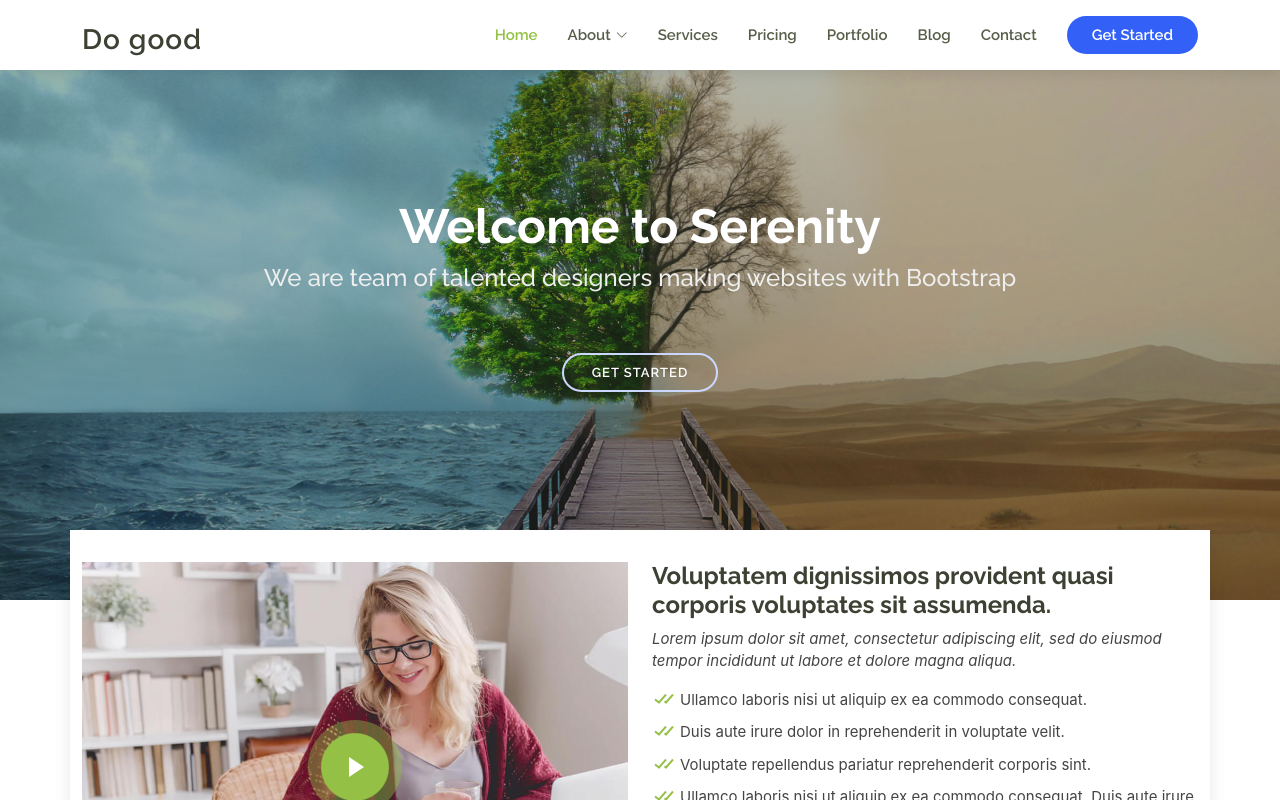
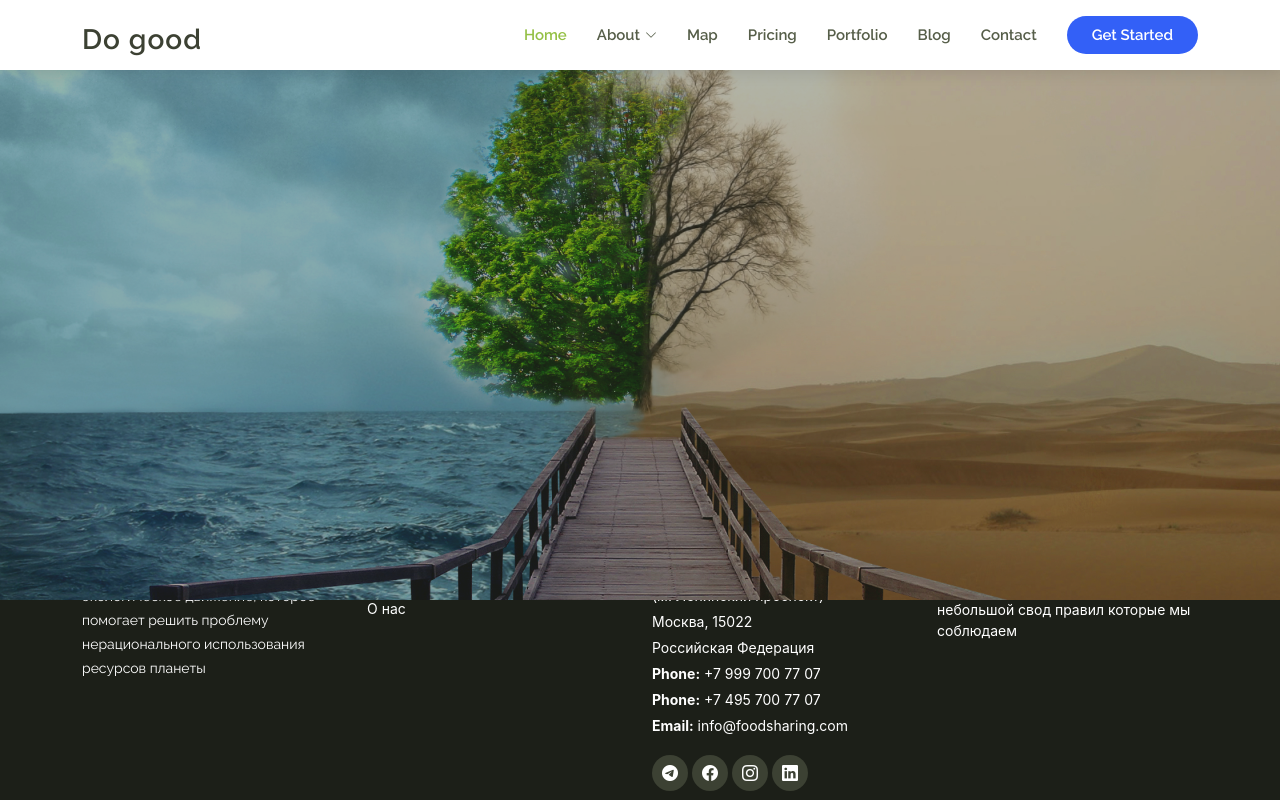
Before and after one commit to olyaNagornaya/do-good, a React (Create React App) app in the folder client/: page /map in a window 1280 px wide. Shown: the top 800 px of the page. Built offline with nearby package versions, Linux system fonts and the light colour scheme.

Commit message:
Map Page v.0.1

```diff
--- a/client/src/App.js
+++ b/client/src/App.js
@@ -1,16 +1,21 @@
-import logo from './logo.svg';
-import './App.css';
+import logo from "./logo.svg";
+import "./App.css";
 import MainPage from "./pages/MainPage";
+import { MapPage } from "./pages/MapPage";
 import Navbar from "./components/Navbar/Navbar";
 import Footer from "./components/Footer/Footer";
+import { Routes, Route } from "react-router-dom";
 
 function App() {
   return (
-      <>
-        <Navbar />
-        <MainPage />
-          <Footer />
-      </>
+    <>
+      <Navbar />
+      <Routes>
+        <Route path="/" element={<MainPage />} />
+        <Route path="/map" element={<MapPage />} />
+      </Routes>
+      <Footer />
+    </>
   );
 }
 
--- /dev/null
+++ b/client/src/components/MapScript/index.js
@@ -0,0 +1,12 @@
+export default function MapScript() {
+  return (
+    <>
+      <script
+        defer
+        src="https://api-maps.yandex.ru/2.1/?apikey=95d7fff5-f316-404e-8382-f26a9a59fb87&lang=ru_RU"
+        type="text/javascript"
+      ></script>
+      <script defer src="/js/map.js"></script>
+    </>
+  );
+}
--- a/client/src/components/Navbar/Navbar.jsx
+++ b/client/src/components/Navbar/Navbar.jsx
@@ -37,7 +37,7 @@ function Navbar() {
                   </li>
                 </ul>
               </li>
-              <li><a href="services.html">Services</a></li>
+              <li><a href="/map">Map</a></li>
               <li><a href="pricing.html">Pricing</a></li>
               <li><a href="portfolio.html">Portfolio</a></li>
               <li><a href="blog.html">Blog</a></li>
--- a/client/src/index.js
+++ b/client/src/index.js
@@ -1,14 +1,19 @@
-import React from 'react';
-import ReactDOM from 'react-dom';
-import './index.css';
-import App from './App';
-import reportWebVitals from './reportWebVitals';
+import React from "react";
+import ReactDOM from "react-dom";
+import "./index.css";
+import App from "./App";
+import reportWebVitals from "./reportWebVitals";
+import { BrowserRouter } from "react-router-dom";
+import MapScript from "./components/MapScript";
 
 ReactDOM.render(
   <React.StrictMode>
-    <App />
+    <BrowserRouter>
+      <App />
+    </BrowserRouter>
+    <MapScript />
   </React.StrictMode>,
-  document.getElementById('root')
+  document.getElementById("root")
 );
 
 // If you want to start measuring performance in your app, pass a function
--- /dev/null
+++ b/client/src/pages/MapPage/index.js
@@ -0,0 +1,11 @@
+export const MapPage = () => {
+  return (
+    <div>
+      <section id="hero">
+        <div className="hero-container" data-aos="fade-up">
+
+        </div>
+      </section>
+    </div>
+  );
+};
```
Also changed, not shown: client/src/components/Map/index.js (added, +7 -0 lines).
